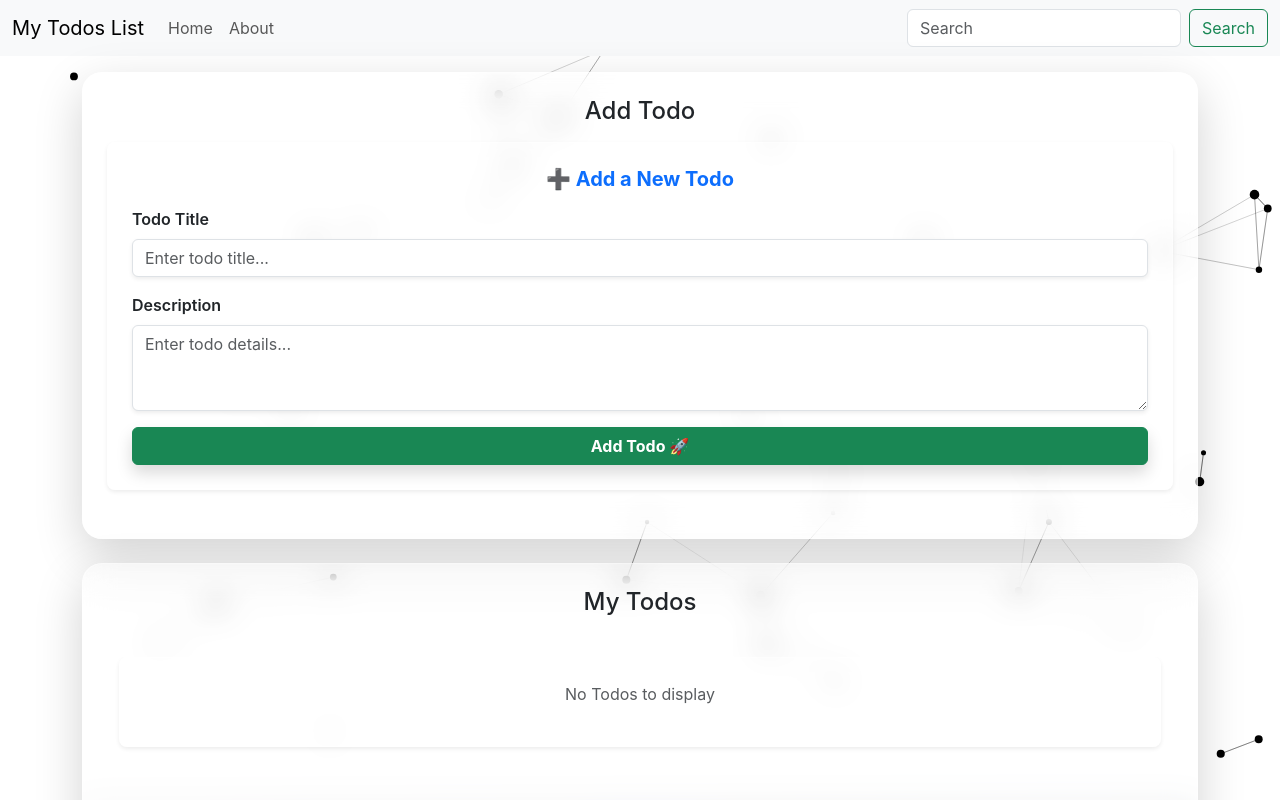
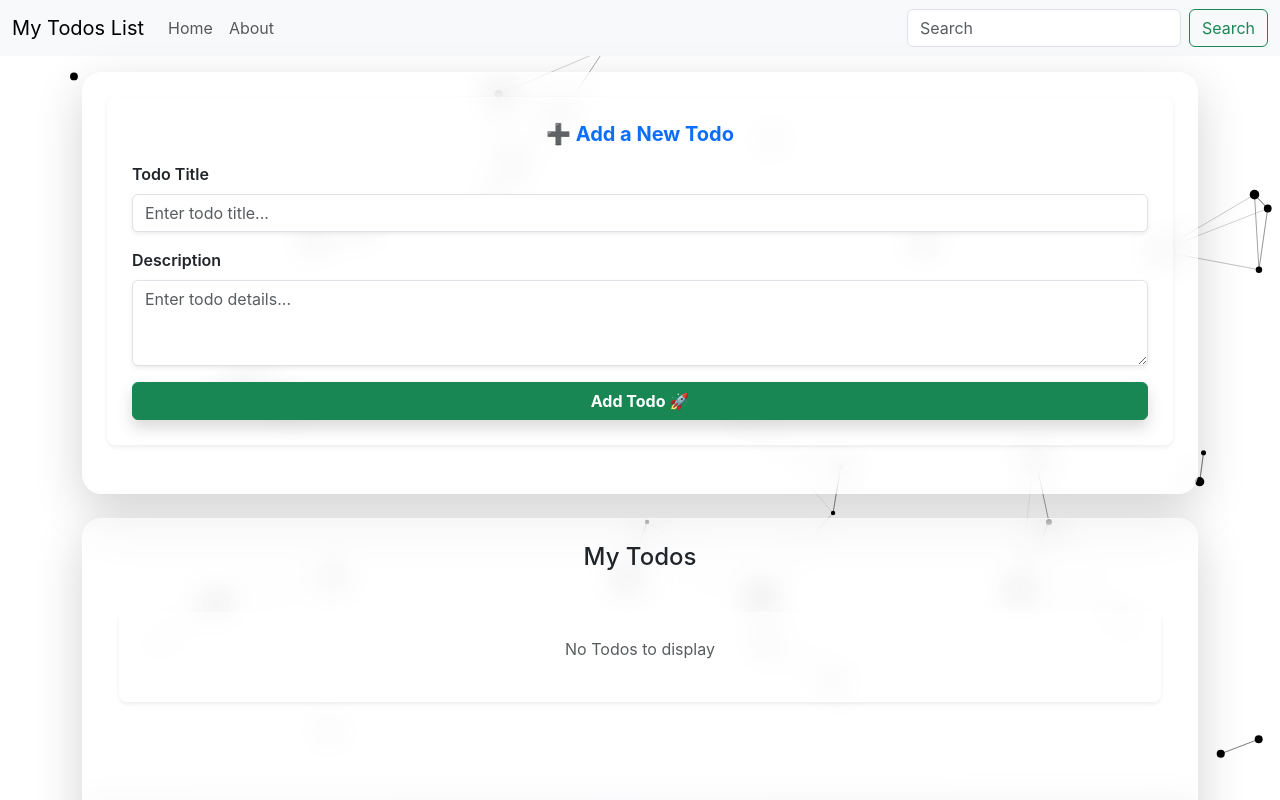
Before and after one commit to Kaamil1206/Todo-app, a React (Create React App) app: page / in a window 1280 px wide. Shown: the top 800 px of the page. Built offline with nearby package versions, Linux system fonts and the light colour scheme.

Commit message:
Update App.js

```diff
--- a/src/App.js
+++ b/src/App.js
@@ -62,7 +62,6 @@ function App() {
                   animate={{ opacity: 1, y: 0 }}
                   transition={{ duration: 0.6, ease: "easeOut" }}
                 >
-                  <h4 className="text-center mb-3">Add Todo</h4>
                   <Addtodo addTodo={addTodo} />
                 </motion.div>
 
```
